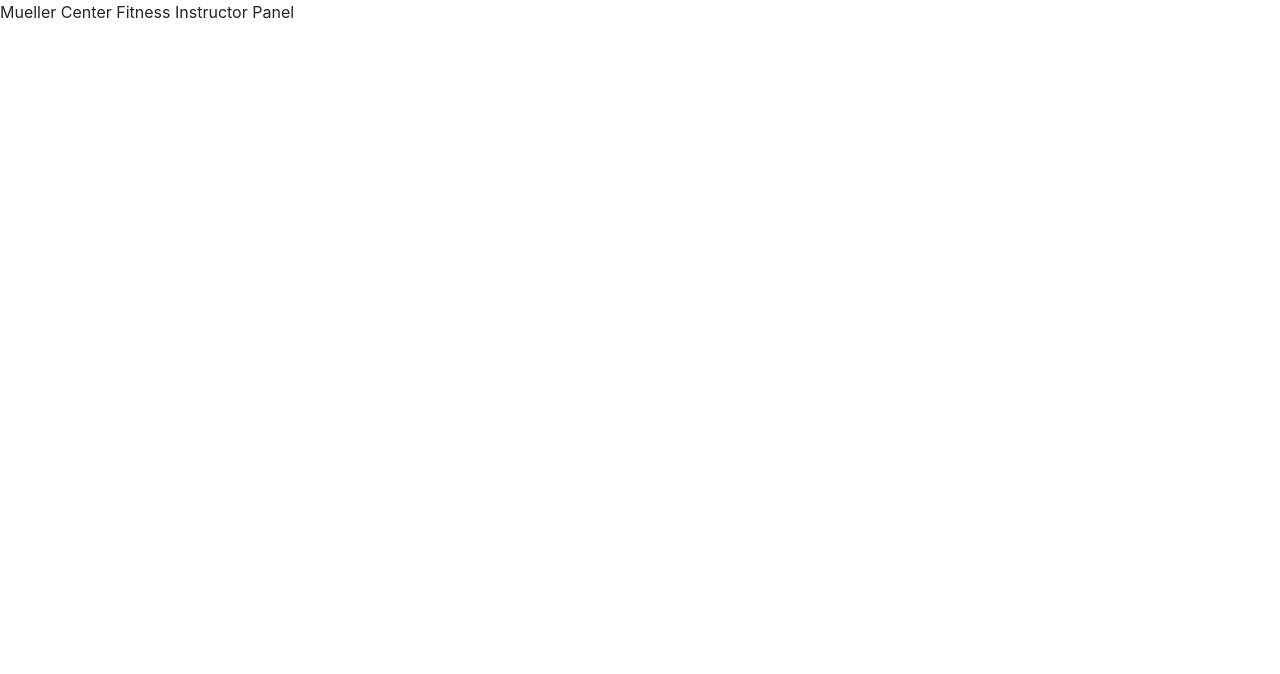
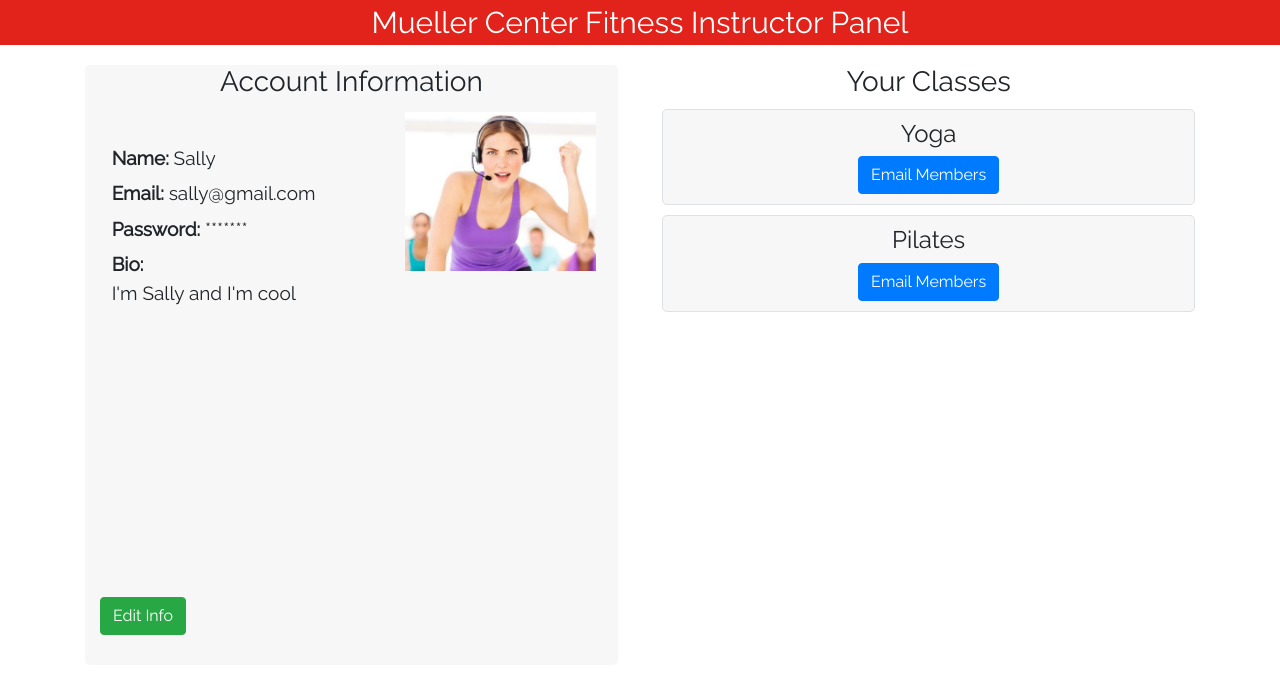
Before and after one commit to jonesc11/mueller-center-class-signups, a website: page pages/instructor.html in a window 1280 px wide. Drawn offline with nearby package versions, Linux system fonts and the light colour scheme.

Commit message:
start instructor panel

```diff
--- a/pages/instructor.html
+++ b/pages/instructor.html
@@ -1,5 +1,5 @@
 <!doctype html>
-<html lang="en" ng-app="mueller-sign-up">
+<html lang="en" ng-app="instructor-acc">
   <head>
     <!-- Required meta tags -->
     <meta charset="utf-8">
@@ -14,17 +14,70 @@
   <body ng-controller="controller">
     <header>Mueller Center Fitness Instructor Panel</header>
     <div class="container">
-      <div>
+      <div class="acc-info" class="border">
+        <h3 align="center">Account Information</h3>
+        <div ng-hide="editorEnabled">
+            <div class="left-info">
+              <div class="info"><strong>Name: </strong>{{account.name}}</div>
+              <div class="info"><strong>Email: </strong>{{account.email}}</div>
+              <div class="info"><strong>Password: </strong>*******</div>
+              <div class="info"><strong>Bio: </strong><br>{{account.bio}}</div>
+            </div>
+            <div class="right-info">
+              <div><img ng-src="{{account.image}}" class='image'></div>
+            </div>
+            <button type="button" ng-click="enableEditor()" class="btn btn-success">Edit Info</button>
+        </div>
+        <div ng-show="editorEnabled">
+          <div class="left-info">
+            <div class="info"><strong>Name:</strong> <input ng-model="editableName" ng-show="editorEnabled"></div>
+            <div class="info"><strong>Email: </strong>{{account.email}}</div>
+            <div class="info"><strong>Password: </strong>*******</div>
+            <button type="button" class="btn btn-info">Change Password</button>
+            <div class="info"><strong>Bio: </strong><br><textarea rows="7" cols="30" ng-model="editableBio" ng-show="editorEnabled"></textarea></div>
+          </div>
+          <div class="right-info">
+              <div><img ng-src="{{account.image}}" class='image'></div>
+              <button type="button" class="btn btn-info">Upload Image</button>
+          </div>
+          <button type="button" ng-click="save()" class="btn btn-success">Save Info</button>
+          <button type="button" ng-click="disableEditor()" class="btn btn-danger">Cancel</button>
+        </div>
+      </div>
 
+      <div id="all-classes">
+        <h3 align="center">Your Classes</h3>
+        <div class="class-info border" ng-repeat="class in account.classes">
+          <h4 align="center">{{class}}<br></h4>
+          <button class="email btn btn-primary" data-toggle="collapse" data-target="#email-{{$index}}">Email Members</button>
+          <div id="email-{{$index}}" class="collapse">
+            <div class="message"><strong>Message: </strong><br><textarea rows="8" cols="60"></textarea></div>
+            <button type="button" class="btn btn-success">Send Email</button>
+          </div>
+        </div>
       </div>
     </div>
 
+    <!-- <div ng-app>
+  <div ng-controller="ClickToEditCtrl">
+    <div ng-hide="editorEnabled">
+      {{title}}
+      <a href="#" ng-click="enableEditor()">Edit title</a>
+    </div>
+    <div ng-show="editorEnabled">
+      <input ng-model="editableTitle" ng-show="editorEnabled">
+      <a href="#" ng-click="save()">Save</a>
+      or
+      <a href="#" ng-click="disableEditor()">cancel</a>.
+    </div>
+  </div>
+</div>-->
 
 
     <!-- jQuery, Bootstrap JS, angular -->
     <script src="https://code.jquery.com/jquery-3.2.1.slim.min.js" integrity="sha384-KJ3o2DKtIkvYIK3UENzmM7KCkRr/rE9/Qpg6aAZGJwFDMVNA/GpGFF93hXpG5KkN" crossorigin="anonymous"></script>
     <script src="https://maxcdn.bootstrapcdn.com/bootstrap/4.0.0/js/bootstrap.min.js" integrity="sha384-JZR6Spejh4U02d8jOt6vLEHfe/JQGiRRSQQxSfFWpi1MquVdAyjUar5+76PVCmYl" crossorigin="anonymous"></script>
     <script src="https://cdnjs.cloudflare.com/ajax/libs/angular.js/1.5.0/angular.js"></script>
-    <script src="/resources/js/admin.js"></script>
+    <script src="/resources/js/instructor.js"></script>
   </body>
 </html>
--- a/public/resources/css/instructor.css
+++ b/public/resources/css/instructor.css
@@ -0,0 +1,89 @@
+body,html {
+  font-family: 'Raleway', sans-serif;
+  width: 100%;
+  height: 100%;
+}
+
+header {
+  background-color: #e2231b;
+  color: white;
+  text-align: center;
+  font-size: 30px;
+}
+
+.container {
+	margin-top: 20px;
+}
+
+.acc-info {
+	width: 48%;
+	float: left;
+	background-color:#f7f7f7;
+  	border-radius: 5px;
+  	margin-right: 2%;
+  	height:600px;
+  	font-size:19px;
+}
+
+.acc-info button {
+	margin-top:30px;
+	margin-left:15px;
+}
+
+.right-info button {
+	margin-top:10px;
+	margin-left: 30px;
+}
+
+.left-info button {
+	margin-top:3px;
+	margin-bottom: 10px;
+}
+
+#all-classes {
+	width: 48%;
+	float:right;
+	margin-left: 2%;
+}
+
+.class-info {
+	background-color:#f7f7f7;
+  	border-radius: 5px;
+  	display: block;
+  	margin:0 auto;
+  	padding:10px;
+  	margin-top:10px;
+}
+
+.email {
+	display: block;
+	margin: 0 auto;
+}
+
+.image {
+  width: 90%;
+  margin-top: 5px;
+}
+
+.info {
+	margin-top:7px;
+}
+
+.left-info {
+	margin-top:30px;
+	padding-left:5%;
+	width:60%;
+	float:left;
+	height: 430px;
+}
+
+.right-info {
+	width:40%;
+	float:right;
+	height: 470px;
+}
+
+.message {
+	margin-left:20px;
+	margin-right: 20px;
+}
--- /dev/null
+++ b/public/resources/js/instructor.js
@@ -0,0 +1,23 @@
+var app = angular.module("instructor-acc", []);
+app.controller('controller', function ($scope, $http) {
+  //Testing
+  $scope.account = {"name": "Sally", "email": "sally@gmail.com", "classes": ["Yoga", "Pilates"], "bio": "I'm Sally and I'm cool", "image": "/resources/img/i2.jpg"};
+  $scope.editorEnabled = false;
+
+  $scope.enableEditor = function() {
+    $scope.editorEnabled = true;
+    $scope.editableName = $scope.account.name;
+    $scope.editableBio = $scope.account.bio;
+  };
+
+  $scope.disableEditor = function() {
+    $scope.editorEnabled = false;
+  };
+
+  $scope.save = function() {
+    $scope.account.name = $scope.editableName;
+    $scope.account.bio = $scope.editableBio;
+    $scope.disableEditor();
+  };
+
+});
```
